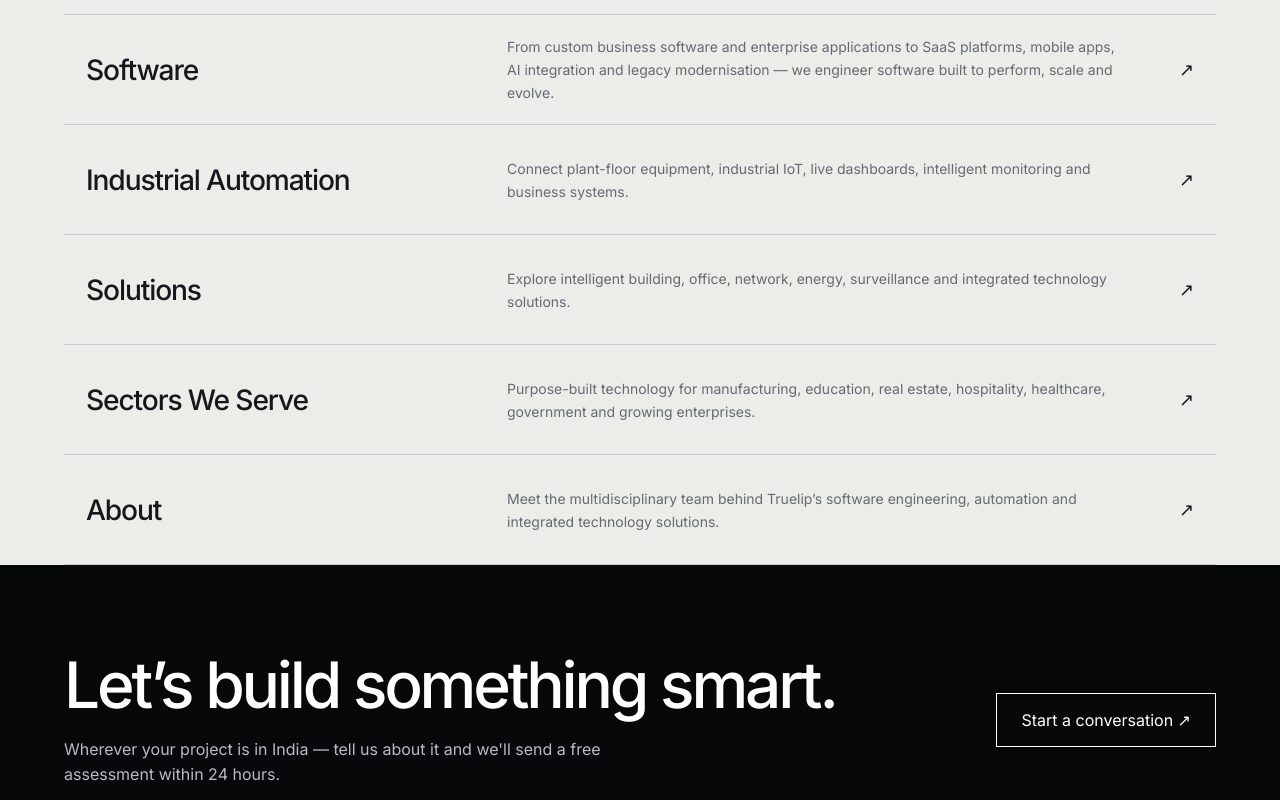
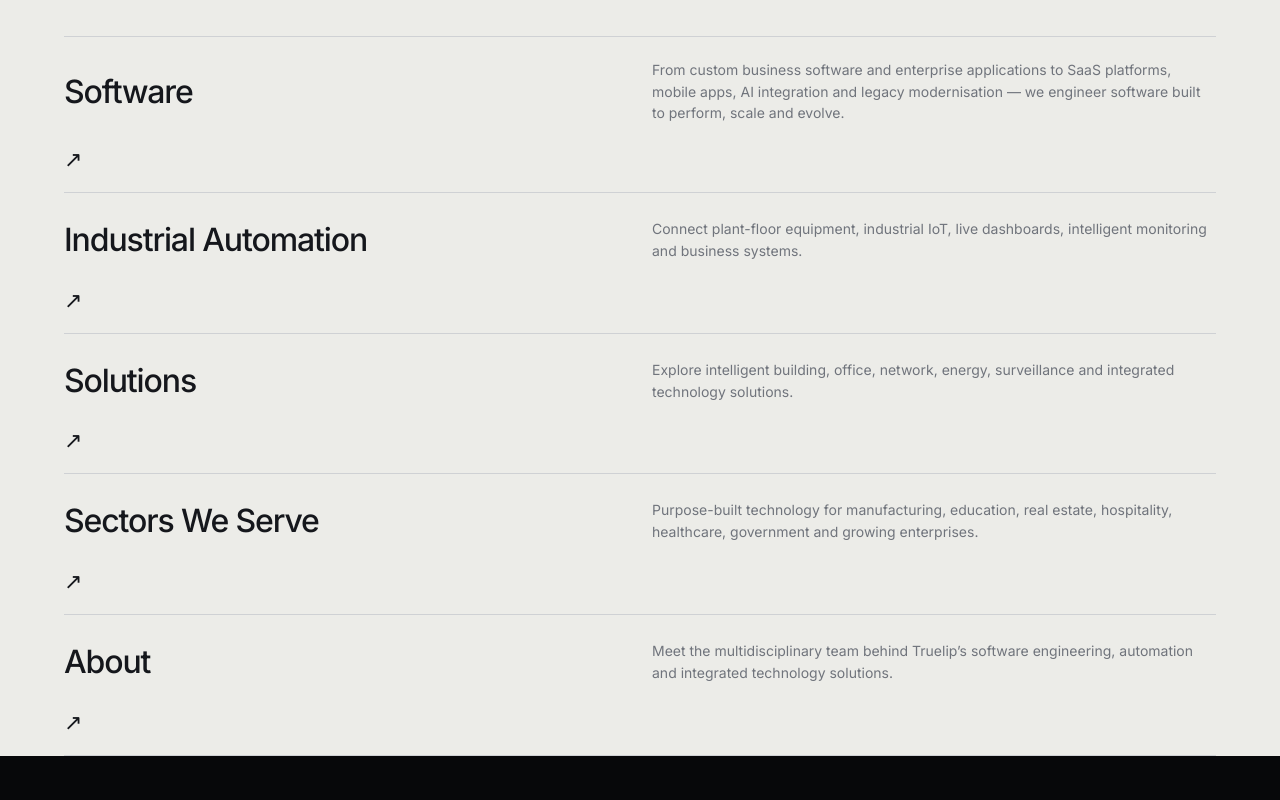
Before and after one commit to RAJVEER011989/truelip, a React (Vite) app: page / in a window 1280 px wide. Shown: the part 1160-1960 px from the top of the page. Built offline with nearby package versions, Linux system fonts and the light colour scheme.

Commit message:
changed the port

```diff
--- a/src/App.css
+++ b/src/App.css
@@ -942,6 +942,17 @@
   gap: 24px;
   border-bottom: 1px solid #cfd1d4;
   transition: padding 0.25s;
+}
+.industry-arrow {
+  font-size: 22px;
+  font-weight: 400;
+  line-height: 1;
+  color: #15171c;
+  transition: transform 0.25s ease;
+}
+
+.industry-row:hover .industry-arrow {
+  transform: translate(4px, -4px);
 }
 
 .industry-row:hover {
@@ -2767,6 +2778,10 @@
 }
 @media (max-width: 720px) {
 
+  .industry-arrow {
+    font-size: 20px;
+  }
+
   .contact-full-hero {
     display: flex !important;
     flex-direction: column !important;
--- a/src/App.jsx
+++ b/src/App.jsx
@@ -78,6 +78,7 @@
   return (
     <Routes>
       <Route path="/" element={<HomePage />} />
+      <Route path="/home" element={<HomePage />} />
       <Route path="/about" element={<AboutPage />} />
       <Route path="/solutions" element={<SolutionsPage />} />
       <Route path="/industrial-automation" element={<IndustrialPage />} />
--- a/src/components/PageShell.jsx
+++ b/src/components/PageShell.jsx
@@ -4,11 +4,12 @@
 import { FaWhatsapp } from 'react-icons/fa'
 
 const navItems = [
+  { to: '/home', label: 'Home' },
+  { to: '/software-development', label: 'Software' },
+  { to: '/industrial-automation', label: 'Industrial automation' },
+  { to: '/industries', label: 'Sectors We Serve' },
   { to: '/about', label: 'About' },
   { to: '/solutions', label: 'Solutions' },
-  { to: '/industrial-automation', label: 'Industrial automation' },
-  { to: '/software-development', label: 'Software' },
-  { to: '/industries', label: 'Sectors We Serve' },
 ]
 
 export default function PageShell({ children }) {
@@ -76,6 +77,7 @@
               </span>
             </Link>
             <nav className="footer-nav">
+              <NavLink to="/home">Home</NavLink>
               <NavLink to="/about">About</NavLink>
               <NavLink to="/solutions">Solutions</NavLink>
               <NavLink to="/industrial-automation">Industrial automation</NavLink>
--- a/src/pages/HomePage.jsx
+++ b/src/pages/HomePage.jsx
@@ -62,7 +62,7 @@
           </p>
           <div className="actions">
             <Link className="btn btn-primary" to="/contact">
-              Request a free quote <span>↗</span>
+              Request a free quote
             </Link>
             <Link className="btn btn-ghost" to="/solutions">
               Explore services
@@ -148,83 +148,22 @@
         EXPLORE LINKS
        ========================================================= */}
 
-    <div
-      style={{
-        width: '100%',
-        borderTop: '1px solid #c9cbcf',
-      }}
-    >
+    <div className="industry-list">
       {exploreLinks.map((item) => (
         <Link
           key={item.title}
           to={item.to}
+          className="industry-row"
           style={{
-            display: 'grid',
-            gridTemplateColumns: '38% 56% 6%',
-            alignItems: 'center',
-
-            width: '100%',
-            minHeight: '110px',
-
-            padding: '20px 22px',
-
-            borderBottom: '1px solid #c9cbcf',
-
-            color: '#15171c',
             textDecoration: 'none',
-
-            boxSizing: 'border-box',
+            color: 'inherit',
           }}
         >
-          {/* TITLE */}
-          <h3
-            style={{
-              margin: 0,
+          <h3>{item.title}</h3>
 
-              fontFamily: 'Manrope, Inter, Arial, sans-serif',
-              fontSize: 'clamp(24px, 2.2vw, 34px)',
-              fontWeight: 500,
+          <p>{item.description}</p>
 
-              lineHeight: 1.08,
-              letterSpacing: '-0.04em',
-
-              color: '#15171c',
-            }}
-          >
-            {item.title}
-          </h3>
-
-
-          {/* DESCRIPTION */}
-          <p
-            style={{
-              maxWidth: '650px',
-
-              margin: 0,
-
-              color: '#656a72',
-
-              fontSize: '14px',
-              lineHeight: 1.65,
-            }}
-          >
-            {item.description}
-          </p>
-
-
-          {/* ARROW */}
-          <span
-            style={{
-              justifySelf: 'end',
-
-              color: '#15171c',
-
-              fontSize: '18px',
-              fontWeight: 400,
-            }}
-          >
-            ↗
-          </span>
+          <b className="industry-arrow">↗</b>
         </Link>
       ))}
     </div>
@@ -241,7 +180,7 @@
             </p>
           </div>
           <Link className="text-link" to="/contact">
-            Start a conversation ↗
+            Start a conversation
           </Link>
         </div>
       </section>
--- a/src/pages/SectotsWeServe.jsx
+++ b/src/pages/SectotsWeServe.jsx
@@ -194,7 +194,7 @@
               <div className="industry-row" key={industry.title}>
                 <h3>{industry.title}</h3>
                 <p>{industry.subtitle}</p>
-                <b>↗</b>
+                <b className="industry-arrow">↗</b>
               </div>
             ))}
           </div>
--- a/src/pages/SoftwarePage.jsx
+++ b/src/pages/SoftwarePage.jsx
@@ -111,7 +111,7 @@
       color: '#15171c',
     }}
   >
-    Software built to evolve.
+    Software built to evolve
   </h2>
 
   <p
@@ -134,7 +134,6 @@
           <div className="capability-grid">
             {capabilities.map((capability) => (
               <article className="capability" key={capability.title}>
-                <div className="cap-no">•</div>
                 <h3>{capability.title}</h3>
                 <p>{capability.text}</p>
                 <div className="tag-row dark-tags">
```
Also changed, not shown: 4 other files (tests, documents, lock files or other folders).
